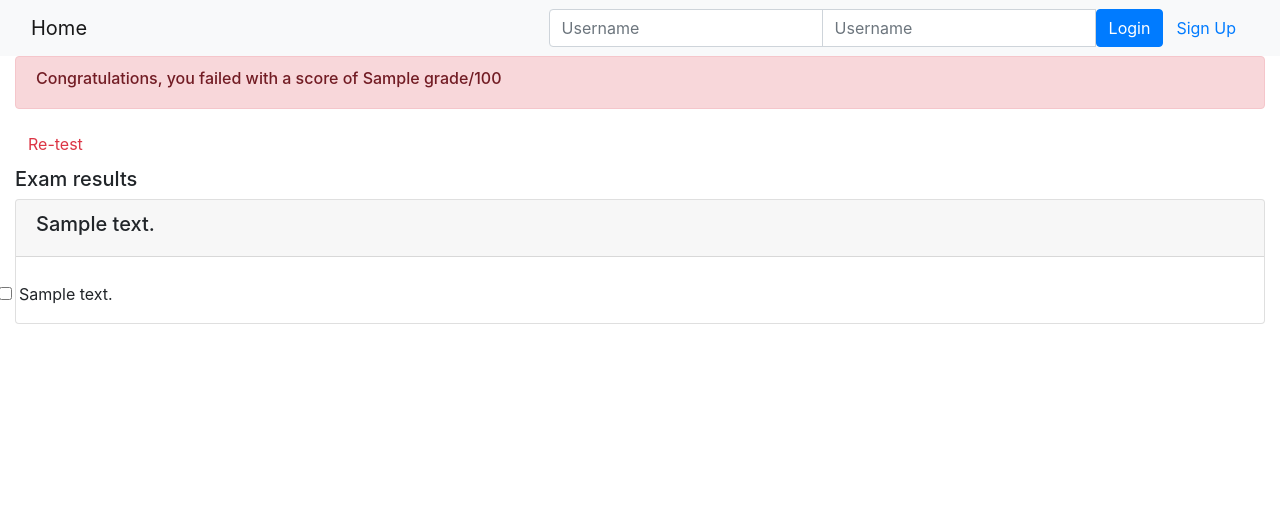
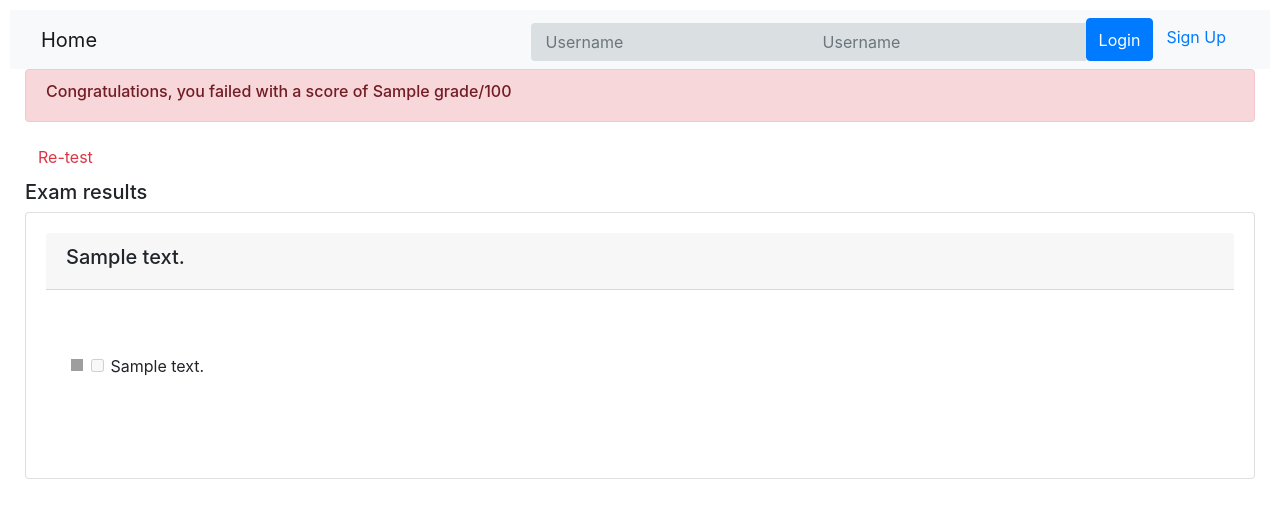
Before and after one commit to IsaacSherman/djangoTest, a Django app: template final_template/onlinecourse/templates/onlinecourse/exam_result_bootstrap.html in a window 1280 px wide. Shown: the top 518 px of the page. Run offline with Django 3.2, Linux system fonts and the light colour scheme; tables that the repository leaves empty hold one stand-in row (values such as "Sample post"); the template is opened without the code that fills it: values that come from a table or form of the project are taken from there, most other values are stand-ins (such as "Sample title", 1, 10 or a date in 2020); some libraries are stand-ins or nearby versions; grey boxes are pictures that could not be loaded.

Commit message:
giving up on the layout

```diff
--- a/final_template/onlinecourse/templates/onlinecourse/exam_result_bootstrap.html
+++ b/final_template/onlinecourse/templates/onlinecourse/exam_result_bootstrap.html
@@ -3,6 +3,7 @@
 <head>
     <meta charset="UTF-8">
     {% load static %}
+    <link rel="stylesheet" href="{% static '/course.css' %}">
     <link rel="stylesheet" href="https://maxcdn.bootstrapcdn.com/bootstrap/4.5.2/css/bootstrap.min.css">
 </head>
 <body>
@@ -59,34 +60,50 @@
                 <div class="card-header"><h5>{{ question.text}}</h5></div>
                 {% csrf_token %}
                 <div class="form-group">
-                    <table>
+
                     {% for choice in question.choice_set.all %}
                     <div class="form-check">
-                            <tr>
-                                <label class="form-check-label">
-                                    <td>
+                        <label class="form-check-label">
+
+                                    <div class="container">
+                                        <div class="row">
+                                    <div style="col-sm" padding="10px">
+                                        <img width="12px" height="12px"
+                                        style="float: left; margin: 5px;"
                             {% if choice.correct %}
                                 {% if choice.id in choice_ids %}
-                                <img height="12" width="12" src="https://upload.wikimedia.org/wikipedia/commons/thumb/0/03/Green_check.svg/2048px-Green_check.svg.png" alt="Green Check"/>
+                                src="https://upload.wikimedia.org/wikipedia/commons/thumb/0/03/Green_check.svg/2048px-Green_check.svg.png" alt="Green Check"
+                                {%else %}
+                                src="https://upload.wikimedia.org/wikipedia/commons/thumb/e/e2/RedX.svg/1200px-RedX.svg.png" alt="Red X"
                                 {%endif%}
                             {% else %}
-                                <img height="12" width="12" src="https://upload.wikimedia.org/wikipedia/commons/thumb/e/e2/RedX.svg/1200px-RedX.svg.png" alt="Red X"/>
-                            {%endif%}</td>
-                        <td>
-                            <input read-only type="checkbox" name="choice_{{choice.id}}"
+                                {% if choice.id not in choice_ids %}
+                                src="https://upload.wikimedia.org/wikipedia/commons/thumb/0/03/Green_check.svg/2048px-Green_check.svg.png" alt="Green Check"
+                                {%else %}
+                                src="https://upload.wikimedia.org/wikipedia/commons/thumb/e/e2/RedX.svg/1200px-RedX.svg.png" alt="Red X"
+                                {%endif%}
+                            {%endif%}
+                            />&nbsp;&nbsp;&nbsp;&nbsp;&nbsp;</div>
+                            <div style="col-sm">
+                                    <input read-only type="checkbox" disabled="true" name="choice_{{choice.id}}"
                                    class="form-check-input" id="{{choice.id}}"
                         {% if choice.id in choice_ids %}
                             checked
                         {% endif %}
-                                   value="{{choice.id}}">{{ choice.text }}
-                        </td>
-                        </label>
-                            </tr>
+                                   value="{{choice.id}}">
+                            </div>
+                            <div style="col-sm">
+
+                            {{ choice.text }}
+                        </div>
+                    </div row>
+                </div>
                     </div>
                     {% endfor %}
                 </table>
                 </div>
             </div>
+        </label>
             {% endfor %}
         {% endfor %}        </div>
     </div>
--- a/final_template/static/onlinecourse/course.css
+++ b/final_template/static/onlinecourse/course.css
@@ -30,6 +30,19 @@
   float: left;
   width: 25%;
   padding-left: 20px;
+}
+
+.noPadding
+{
+width: 12px;
+height: 12px;
+border: 5px solid brown;
+}
+.padding
+{
+width: 12px;
+height: 12px;
+padding: 50px 50px 50px 50px;
 }
 
 /* Fake image */
```
